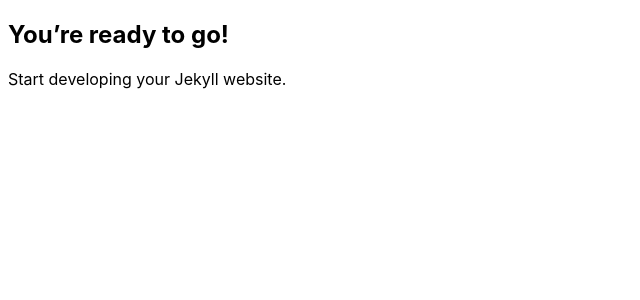
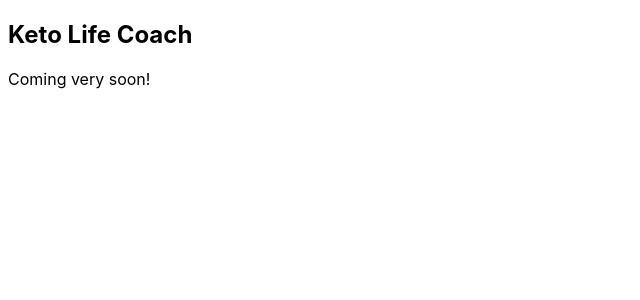
Before and after one commit to martincf/ketolifecoach, a Jekyll site: the page built from index.md, in a window 1280 px wide. Shown: the top 300 px of the page, without its empty margins (0-640 px from the left). Built offline with Jekyll 4.4.1, drawn with Linux system fonts in a browser that asks for light colours.

Commit message:
Index changes

```diff
--- a/index.md
+++ b/index.md
@@ -1,8 +1,8 @@
 ---
 layout: default
-title: "Happy Jekylling!"
+title: "Keto Life Coach"
 ---
 
-## You're ready to go!
+## Keto Life Coach
 
-Start developing your Jekyll website.
+Coming very soon!
```
